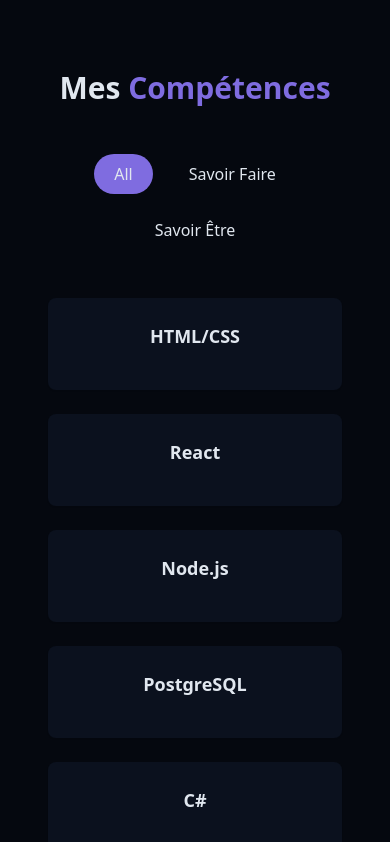
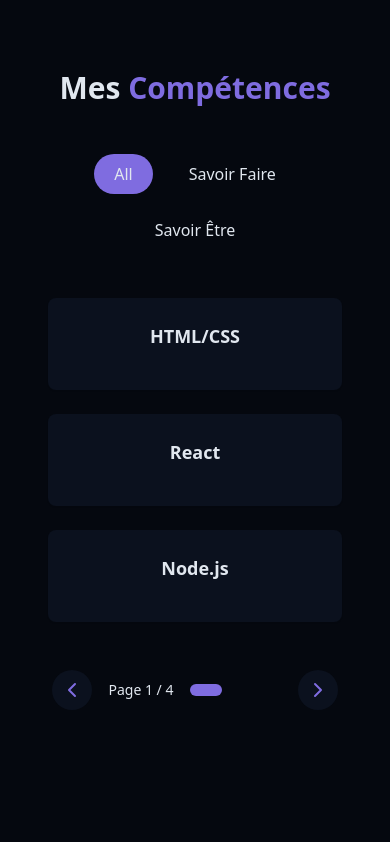
Before and after one commit to Foseos/Portfolio_2025, a React (Vite) app: page / in a window 390 px wide. Shown: the part 2370-3212 px from the top of the page. Built offline with nearby package versions, Linux system fonts and the light colour scheme.

Commit message:
Update mobile

```diff
--- a/src/components/SkillsSection.jsx
+++ b/src/components/SkillsSection.jsx
@@ -1,5 +1,6 @@
-import { useState } from "react";
+import { useState, useEffect } from "react";
 import { cn } from "@/lib/utils";
+import { ChevronLeft, ChevronRight } from "lucide-react";
 
 const skills = [
   // Savoir faire
@@ -23,10 +24,46 @@
 
 export const SkillsSection = () => {
   const [activeCategory, setActiveCategory] = useState("all");
+  const [currentPage, setCurrentPage] = useState(0);
+  const [isMobile, setIsMobile] = useState(false);
+  const itemsPerPage = 3;
+
+  // Détecter si on est sur mobile
+  useEffect(() => {
+    const checkMobile = () => {
+      setIsMobile(window.innerWidth < 1024); // lg breakpoint
+    };
+
+    checkMobile();
+    window.addEventListener("resize", checkMobile);
+    return () => window.removeEventListener("resize", checkMobile);
+  }, []);
 
   const filteredSkills = skills.filter(
     (skill) => activeCategory === "all" || skill.category === activeCategory
   );
+
+  // Pagination uniquement sur mobile
+  const displayedSkills = isMobile
+    ? filteredSkills.slice(currentPage * itemsPerPage, (currentPage + 1) * itemsPerPage)
+    : filteredSkills;
+
+  const totalPages = Math.ceil(filteredSkills.length / itemsPerPage);
+
+  const goToNextPage = () => {
+    setCurrentPage((prev) => (prev + 1) % totalPages);
+  };
+
+  const goToPreviousPage = () => {
+    setCurrentPage((prev) => (prev - 1 + totalPages) % totalPages);
+  };
+
+  // Réinitialiser la page à 0 quand on change de catégorie
+  const handleCategoryChange = (category) => {
+    setActiveCategory(category);
+    setCurrentPage(0);
+  };
+
   return (
     <section id="skills" className="py-24 px-4 relative bg-secondary/30">
       <div className="container mx-auto max-w-5xl">
@@ -38,7 +75,7 @@
           {categories.map((category, key) => (
             <button
               key={key}
-              onClick={() => setActiveCategory(category)}
+              onClick={() => handleCategoryChange(category)}
               className={cn(
                 "px-5 py-2 rounded-full transition-colors duration-300 capitalize",
                 activeCategory === category
@@ -51,8 +88,11 @@
           ))}
         </div>
 
-        <div className="grid grid-cols-1 sm:grid-cols-2 lg:grid-cols-3 gap-6">
-          {filteredSkills.map((skill, key) => (
+        <div className={cn(
+          "grid grid-cols-1 sm:grid-cols-2 lg:grid-cols-3 gap-6",
+          isMobile && "min-h-[300px]"
+        )}>
+          {displayedSkills.map((skill, key) => (
             <div
               key={key}
               className="bg-card p-6 rounded-lg shadow-xs card-hover"
@@ -64,6 +104,47 @@
             </div>
           ))}
         </div>
+
+        {isMobile && totalPages > 1 && (
+          <div className="flex items-center justify-center gap-4 mt-12">
+            <button
+              onClick={goToPreviousPage}
+              className="p-2 rounded-full bg-card hover:bg-primary/10 transition-colors duration-300"
+              aria-label="Page précédente"
+            >
+              <ChevronLeft className="h-6 w-6 text-primary" />
+            </button>
+
+            <div className="flex items-center gap-4">
+              <span className="text-sm text-muted-foreground font-medium">
+                Page {currentPage + 1} / {totalPages}
+              </span>
+
+              <div className="flex items-center gap-2">
+                {Array.from({ length: totalPages }, (_, i) => (
+                  <button
+                    key={i}
+                    onClick={() => setCurrentPage(i)}
+                    className={`w-3 h-3 rounded-full transition-all duration-300 ${
+                      i === currentPage
+                        ? "bg-primary w-8"
+                        : "bg-muted-foreground/30 hover:bg-primary/50"
+                    }`}
+                    aria-label={`Page ${i + 1}`}
+                  />
+                ))}
+              </div>
+            </div>
+
+            <button
+              onClick={goToNextPage}
+              className="p-2 rounded-full bg-card hover:bg-primary/10 transition-colors duration-300"
+              aria-label="Page suivante"
+            >
+              <ChevronRight className="h-6 w-6 text-primary" />
+            </button>
+          </div>
+        )}
       </div>
     </section>
   );
```
